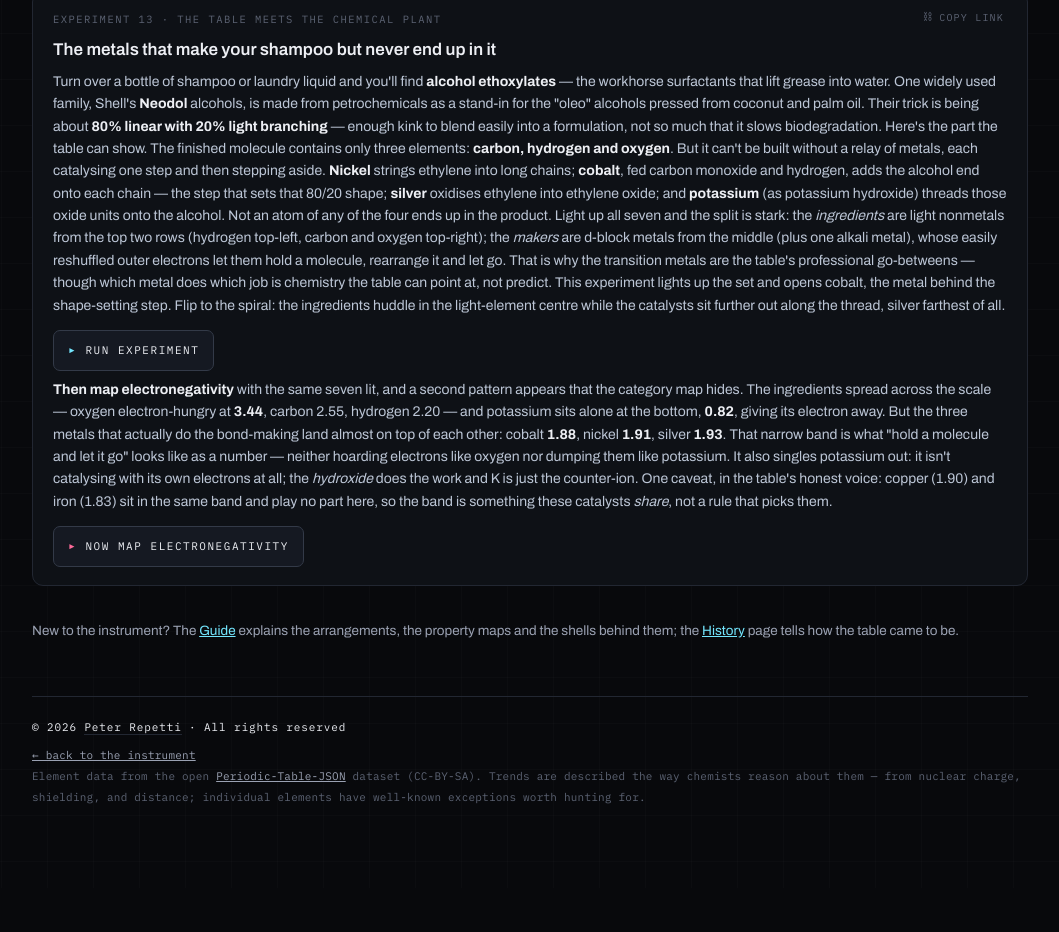
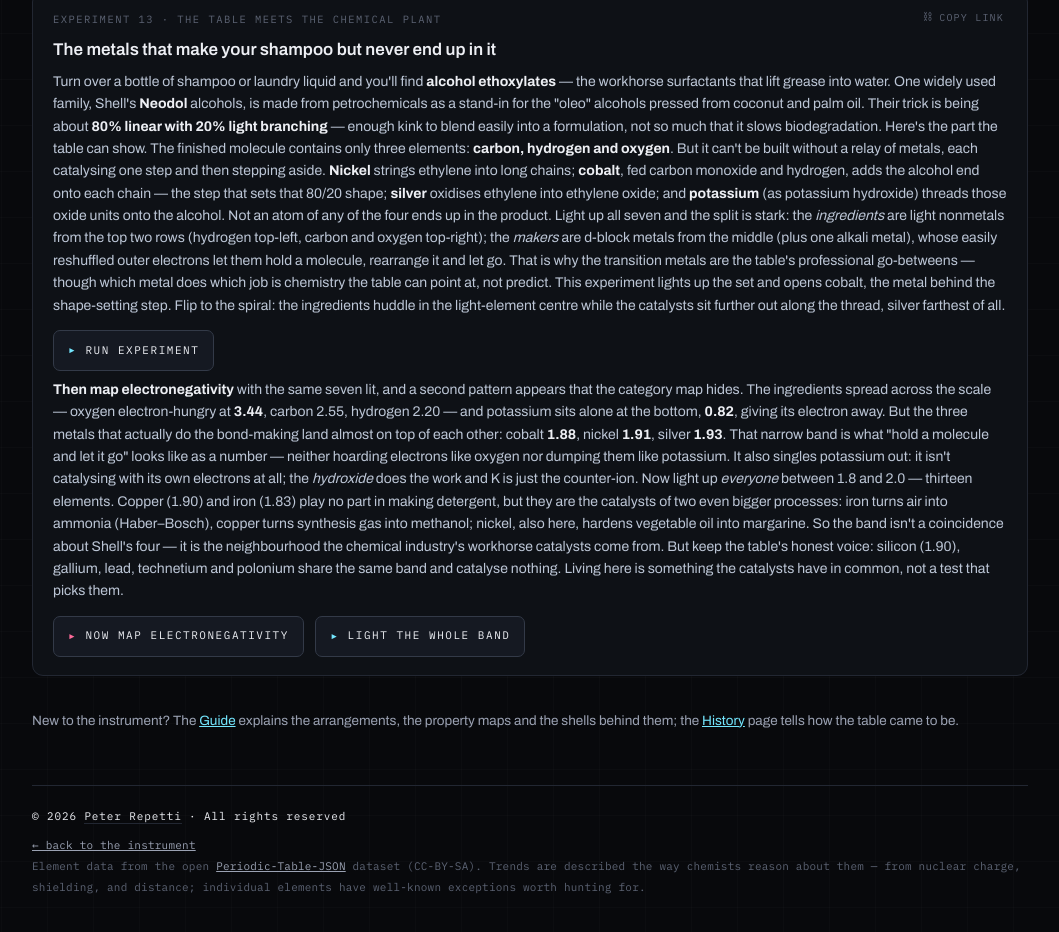
Before and after one commit to chrysogonum/morphing-periodic-table, a plain HTML site: page experiments.html in a window 1280 px wide. Shown: the part 3968-4900 px from the top of the page, without its empty margins (110-1169 px from the left). Before the commit the page ends 4856 px from the top, so only its background shows below. Drawn offline with Linux system fonts and the light colour scheme; a web font is replaced by a local one.

Commit message:
Experiment 13: turn the copper/iron caveat into the payoff — light the whole 1.8–2.0 band
Co-Authored-By: Claude Fable 5 <noreply@anthropic.com>
Claude-Session: https://claude.ai/code/session_01Y4m4ywXJcmvRZfB4y4RHw3

```diff
--- a/experiments.html
+++ b/experiments.html
@@ -152,6 +152,7 @@
   .share:hover{color:var(--ink);border-color:var(--hair-bright);background:var(--surface-2);}
   .share.done{color:var(--signal);border-color:rgba(116,231,255,.4);}
   .card.exp h3{margin-top:7px;}
+  .card.exp .try+.try{margin-left:8px;}
   .backto{margin-top:34px;font-size:13.5px;color:var(--dim);}
 </style>
 </head>
@@ -362,9 +363,15 @@
     <b>1.91</b>, silver <b>1.93</b>. That narrow band is what "hold a molecule and let it go" looks like as a
     number — neither hoarding electrons like oxygen nor dumping them like potassium. It also singles potassium
     out: it isn't catalysing with its own electrons at all; the <i>hydroxide</i> does the work and K is just the
-    counter-ion. One caveat, in the table's honest voice: copper (1.90) and iron (1.83) sit in the same band and
-    play no part here, so the band is something these catalysts <i>share</i>, not a rule that picks them.</p>
+    counter-ion. Now light up <i>everyone</i> between 1.8 and 2.0 — thirteen elements. Copper (1.90) and iron
+    (1.83) play no part in making detergent, but they are the catalysts of two even bigger processes: iron turns
+    air into ammonia (Haber–Bosch), copper turns synthesis gas into methanol; nickel, also here, hardens
+    vegetable oil into margarine. So the band isn't a coincidence about Shell's four — it is the neighbourhood the
+    chemical industry's workhorse catalysts come from. But keep the table's honest voice: silicon (1.90),
+    gallium, lead, technetium and polonium share the same band and catalyse nothing. Living here is something the
+    catalysts have in common, not a test that picks them.</p>
     <a class="try alt" href="index.html?highlight=C,H,O,Ni,Co,Ag,K&amp;label=Detergent%20alcohols%3A%20the%20catalysts%20share%20a%20band&amp;sel=27&amp;color=en"><span class="ar">▸</span>Now map electronegativity</a>
+    <a class="try" href="index.html?highlight=Fe,Co,Ni,Cu,Ag,Re,Hg,Sn,Si,Ga,Pb,Tc,Po&amp;label=Electronegativity%201.8%E2%80%932.0%3A%20the%20catalysts%27%20neighbourhood&amp;sel=26&amp;color=en"><span class="ar">▸</span>Light the whole band</a>
   </article>
 
   <p class="backto">New to the instrument? The <a href="learn.html">Guide</a> explains the arrangements, the property maps and
```
